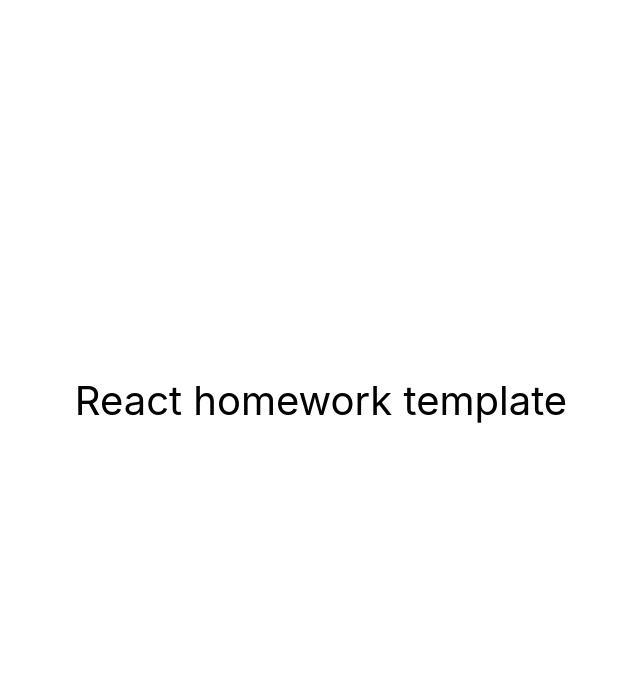
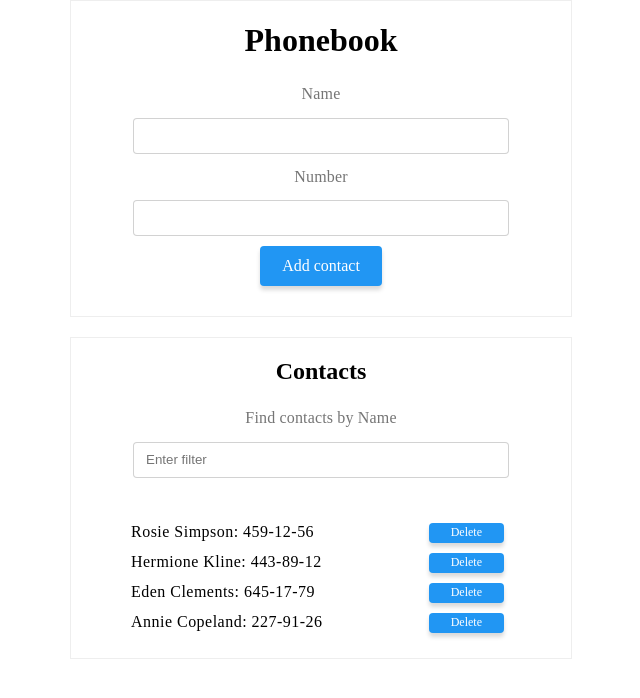
Before and after one commit to Skynet4241/goit-react-hw-03-phonebook, a React (Create React App) app: page / in a window 1280 px wide. Shown: the top 698 px of the page, without its empty margins (319-959 px from the left). Built offline with nearby package versions, Linux system fonts and the light colour scheme.

Commit message:
update files

```diff
--- a/src/components/App.jsx
+++ b/src/components/App.jsx
@@ -1,16 +1,88 @@
-export const App = () => {
-  return (
-    <div
-      style={{
-        height: '100vh',
-        display: 'flex',
-        justifyContent: 'center',
-        alignItems: 'center',
-        fontSize: 40,
-        color: '#010101'
-      }}
-    >
-      React homework template
-    </div>
-  );
-};
+import { Component } from 'react';
+import { ContactForm } from './ContactForm/ContactForm';
+import { ContactList } from './ContactList/ContactList';
+import { nanoid } from 'nanoid';
+import {
+  SectionWrap,
+  Heading,
+  ContactsTitle,
+} from './ContactForm/ContactForm.styled';
+import { Filter } from './Filter/Filter';
+
+export class App extends Component {
+  state = {
+    contacts: [
+      { id: 'id-1', name: 'Rosie Simpson', number: '459-12-56' },
+      { id: 'id-2', name: 'Hermione Kline', number: '443-89-12' },
+      { id: 'id-3', name: 'Eden Clements', number: '645-17-79' },
+      { id: 'id-4', name: 'Annie Copeland', number: '227-91-26' },
+    ],
+    filter: '',
+  };
+
+  submitHandler = e => {
+    e.preventDefault();
+
+    const { name, number } = e.target.elements;
+
+    this.setState(({ contacts }) => {
+      const newName = e.target.elements.name.value;
+      const contactsList = [...this.state.contacts];
+
+      if (contactsList.find(contact => newName === contact.name)) {
+        alert(`${newName} is already in contacts.`);
+        return;
+      } else {
+        const newContact = {
+          id: nanoid(),
+          name: name.value,
+          number: number.value,
+        };
+        return {
+          contacts: [...contacts, newContact],
+        };
+      }
+    });
+  };
+
+  removeContactItem = id => {
+    this.setState(({ contacts }) => {
+      return { contacts: contacts.filter(item => item.id !== id) };
+    });
+  };
+
+  filterHandler = e => {
+    this.setState({
+      filter: e.target.value,
+    });
+  };
+
+  getFilterContactsName = () =>
+    this.state.contacts.filter(contact => {
+      return contact.name
+        .toLowerCase()
+        .includes(this.state.filter.toLocaleLowerCase());
+    });
+
+  render() {
+    return (
+      <>
+        <SectionWrap>
+          <Heading>Phonebook</Heading>
+          <ContactForm onSubmitHandler={this.submitHandler} />
+        </SectionWrap>
+        <SectionWrap>
+          <ContactsTitle>Contacts</ContactsTitle>
+          <Filter
+            filter={this.state.filter}
+            filterHandler={this.filterHandler}
+          />
+          <ContactList
+            contacts={this.getFilterContactsName()}
+            removeHandler={this.removeContactItem}
+          />
+        </SectionWrap>
+      </>
+    );
+  }
+}
--- /dev/null
+++ b/src/components/ContactForm/ContactForm.jsx
@@ -0,0 +1,30 @@
+import {
+  ContactsForm,
+  ContactFormLabel,
+  ContactFormInput,
+  ContactFormBtn,
+} from './ContactForm.styled';
+
+export const ContactForm = ({ onSubmitHandler }) => (
+  <ContactsForm onSubmit={onSubmitHandler}>
+    <ContactFormLabel htmlFor="name">Name</ContactFormLabel>
+    <ContactFormInput
+      type="text"
+      id="name"
+      name="name"
+      pattern="^[a-zA-Zа-яА-Я]+(([' -][a-zA-Zа-яА-Я ])?[a-zA-Zа-яА-Я]*)*$"
+      title="Name may contain only letters, apostrophe, dash and spaces. For example Adrian, Jacob Mercer, Charles de Batz de Castelmore d'Artagnan"
+      required
+    />
+    <ContactFormLabel htmlFor="number">Number</ContactFormLabel>
+    <ContactFormInput
+      type="tel"
+      id="number"
+      name="number"
+      pattern="\+?\d{1,4}?[-.\s]?\(?\d{1,3}?\)?[-.\s]?\d{1,4}[-.\s]?\d{1,4}[-.\s]?\d{1,9}"
+      title="Phone number must be digits and can contain spaces, dashes, parentheses and can start with +"
+      required
+    />
+    <ContactFormBtn>Add contact</ContactFormBtn>
+  </ContactsForm>
+);
--- /dev/null
+++ b/src/components/ContactForm/ContactForm.styled.jsx
@@ -0,0 +1,82 @@
+import styled from 'styled-components';
+
+export const SectionWrap = styled.div`
+  display: flex;
+  flex-direction: column;
+  max-width: 500px;
+  border: 1px solid #eee;
+  margin: 0 auto;
+  margin-bottom: 20px;
+  transition: box-shadow 350ms cubic-bezier(0.4, 0, 0.2, 1);
+  &:hover,
+  &:focus {
+    box-shadow: 0px 1px 1px rgba(0, 0, 0, 0.12), 0px 4px 4px rgba(0, 0, 0, 0.06),
+      1px 4px 6px rgba(0, 0, 0, 0.16);
+  }
+`;
+
+export const Heading = styled.h1`
+  display: flex;
+  justify-content: center;
+  font-family: 'Times New Roman', Times, serif;
+`;
+
+export const ContactsTitle = styled.h2`
+  display: flex;
+  justify-content: center;
+  font-family: 'Times New Roman', Times, serif;
+`;
+
+export const ContactsForm = styled.form`
+  margin-top: 40px;
+  display: flex;
+  flex-direction: column;
+  align-items: center;
+  row-gap: 10px;
+  width: 500px;
+  margin: 0 auto;
+  margin-bottom: 30px;
+`;
+
+export const ContactFormLabel = styled.label`
+  font-size: 16px;
+  line-height: 1.67;
+  letter-spacing: 0.01em;
+  font-family: 'Times New Roman', Times, serif;
+  color: #757575;
+  display: block;
+`;
+
+export const ContactFormInput = styled.input`
+  width: 100%;
+  max-width: 350px;
+  height: 10px;
+  border: 1px solid rgba(33, 33, 33, 0.2);
+  border-radius: 4px;
+  padding: 12px 12px;
+  transition: border-color 250ms cubic-bezier(0.4, 0, 0.2, 1);
+  &:focus {
+    border-color: #2196f3;
+  }
+`;
+
+export const ContactFormBtn = styled.button`
+  font-size: 16px;
+  font-weight: 600px;
+  font-family: 'Times New Roman', Times, serif;
+  height: 40px;
+  max-width: 150px;
+  padding: 0 20px;
+  color: white;
+  background-color: #2196f3;
+  border-color: transparent;
+  border-radius: 4px;
+  box-shadow: 0px 4px 4px rgb(0 0 0 / 15%);
+  cursor: pointer;
+
+  transition: background-color 250ms cubic-bezier(0.4, 0, 0.2, 1);
+  &:hover,
+  &:focus {
+    background-color: #0b5089;
+  }
+`;
--- /dev/null
+++ b/src/components/ContactList/ContactList.jsx
@@ -0,0 +1,25 @@
+import {
+  ContactFormList,
+  ContactFormItem,
+  ContactFormText,
+  ContactFormDeleteBtn,
+} from './ContactList.styled';
+
+export const ContactList = ({ contacts, removeHandler }) => (
+  <ContactFormList>
+    {contacts.map((contact, id) => (
+      <ContactFormItem key={id}>
+        <ContactFormText>
+          {contact.name}: {contact.number}
+        </ContactFormText>
+        <ContactFormDeleteBtn
+          onClick={() => {
+            removeHandler(contact.id);
+          }}
+        >
+          Delete
+        </ContactFormDeleteBtn>
+      </ContactFormItem>
+    ))}
+  </ContactFormList>
+);
--- /dev/null
+++ b/src/components/ContactList/ContactList.styled.jsx
@@ -0,0 +1,44 @@
+import styled from 'styled-components';
+
+export const ContactFormList = styled.ul`
+  display: flex;
+  flex-direction: column;
+  width: 500px;
+  margin: 0 auto;
+  margin-bottom: 20px;
+`;
+export const ContactFormItem = styled.li`
+  display: flex;
+  justify-content: space-between;
+  margin: 5px 60px;
+`;
+
+export const ContactFormText = styled.p`
+  font-weight: 500;
+  font-size: 16px;
+  line-height: 1.18;
+  letter-spacing: 0.03em;
+  font-family: 'Times New Roman', Times, serif;
+`;
+
+export const ContactFormDeleteBtn = styled.button`
+  font-size: 12px;
+  font-weight: 600px;
+  font-family: 'Times New Roman', Times, serif;
+  height: 20px;
+  max-width: 150px;
+  padding: 0 20px;
+  margin: 0 7px;
+  color: white;
+  background-color: #2196f3;
+  border-color: transparent;
+  border-radius: 4px;
+  box-shadow: 0px 4px 4px rgb(0 0 0 / 15%);
+  cursor: pointer;
+
+  transition: background-color 250ms cubic-bezier(0.4, 0, 0.2, 1);
+  &:hover,
+  &:focus {
+    background-color: #0b5089;
+  }
+`;
--- /dev/null
+++ b/src/components/Filter/Filter.jsx
@@ -0,0 +1,15 @@
+import { FilterField, FilterLabel, FilterInput } from './Filter.styled';
+
+export const Filter = ({ filter, filterHandler }) => (
+  <FilterField>
+    <FilterLabel htmlFor="filter">Find contacts by Name</FilterLabel>
+    <FilterInput
+      type="text"
+      id="filter"
+      name="name"
+      placeholder="Enter filter"
+      onChange={filterHandler}
+      value={filter}
+    ></FilterInput>
+  </FilterField>
+);
--- /dev/null
+++ b/src/components/Filter/Filter.styled.jsx
@@ -0,0 +1,30 @@
+import styled from 'styled-components';
+
+export const FilterField = styled.div`
+  display: flex;
+  align-items: center;
+  flex-direction: column;
+  margin-bottom: 40px;
+  row-gap: 10px;
+`;
+
+export const FilterInput = styled.input`
+  width: 100%;
+  max-width: 350px;
+  height: 10px;
+  border: 1px solid rgba(33, 33, 33, 0.2);
+  border-radius: 4px;
+  padding: 12px 12px;
+  transition: border-color 250ms cubic-bezier(0.4, 0, 0.2, 1);
+  &:focus {
+    border-color: #2196f3;
+  }
+`;
+export const FilterLabel = styled.label`
+  font-size: 16px;
+  line-height: 1.67;
+  letter-spacing: 0.01em;
+  font-family: 'Times New Roman', Times, serif;
+  color: #757575;
+  display: block;
+`;
--- a/src/index.css
+++ b/src/index.css
@@ -1,4 +1,5 @@
-@import-normalize; /* bring in normalize.css styles */
+@import-normalize;
+/* bring in normalize.css styles */
 
 body {
   margin: 0;
@@ -13,3 +14,9 @@ code {
   font-family: source-code-pro, Menlo, Monaco, Consolas, 'Courier New',
     monospace;
 }
+
+ul,
+p {
+  padding: 0;
+  margin: 0;
+}
```
